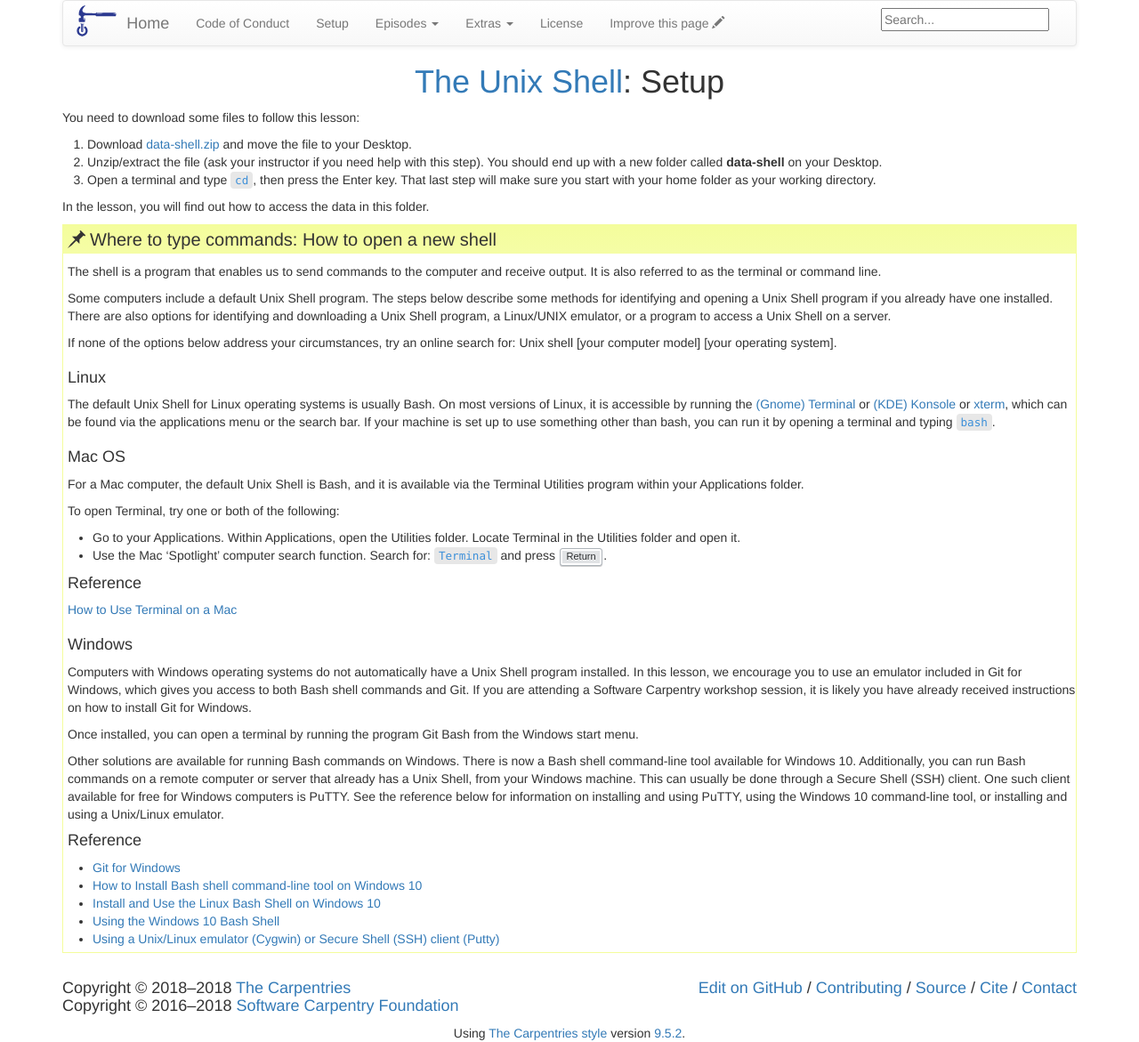
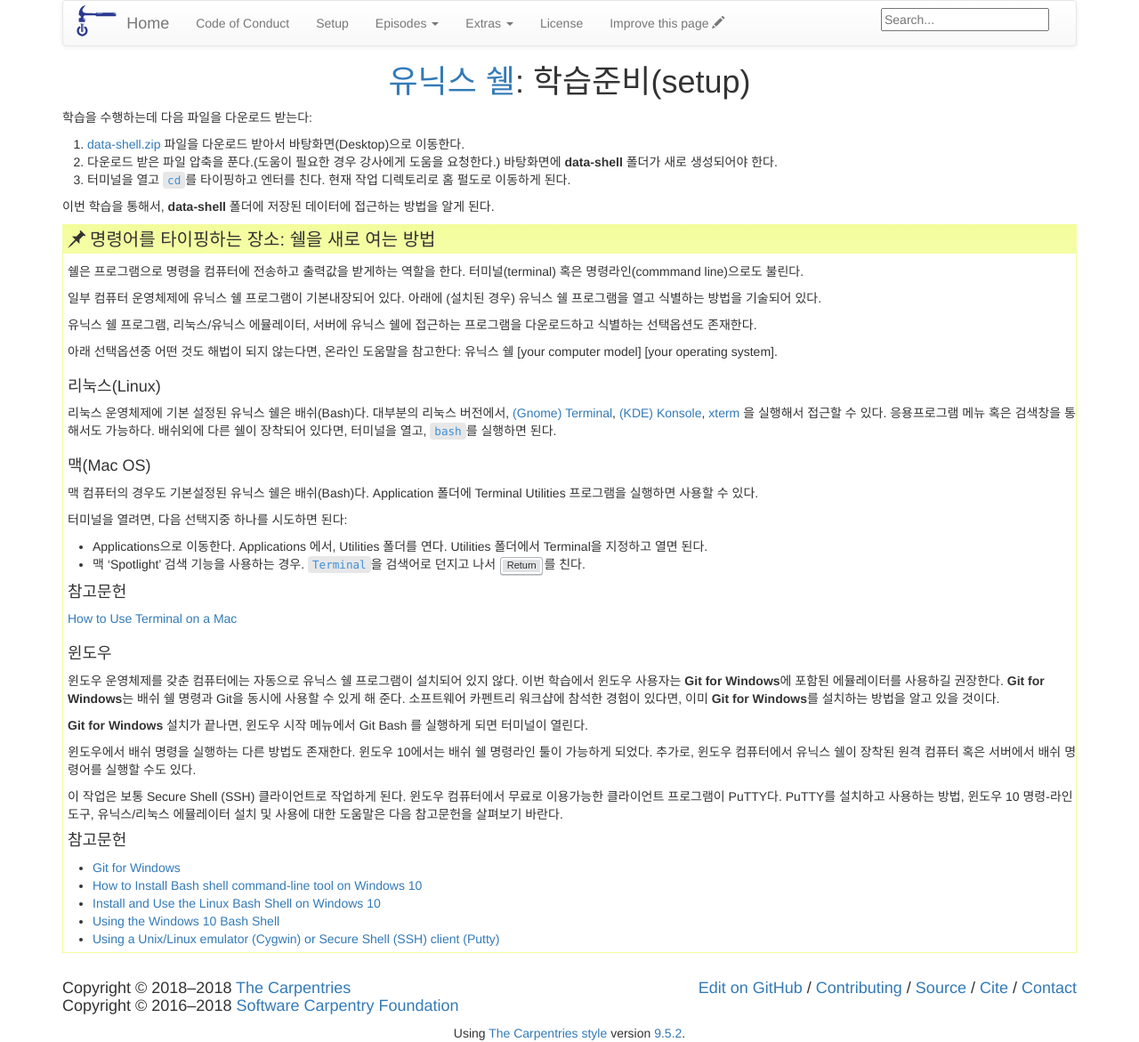
Before and after one commit to statkclee/shell-novice-kr, a Jekyll site: the page built from setup.md, in a window 1280 px wide. Shown: the whole page at 89% size. Built offline with Jekyll 4.4.1, drawn with Linux system fonts in a browser that asks for light colours.

Commit message:
translated setup

```diff
--- a/_config.yml
+++ b/_config.yml
@@ -10,7 +10,7 @@
 carpentry: "swc"
 
 # Overall title for pages.
-title: "The Unix Shell"
+title: "유닉스 쉘"
 
 
 #------------------------------------------------------------
--- a/setup.md
+++ b/setup.md
@@ -1,62 +1,68 @@
 ---
 layout: page
-title: Setup
+title: 학습준비(setup)
 root: .
 ---
 
-You need to download some files to follow this lesson:
+학습을 수행하는데 다음 파일을 다운로드 받는다:
 
-1. Download [data-shell.zip]({{ page.root }}/data/data-shell.zip) and move the file to your Desktop.
-2. Unzip/extract the file (ask your instructor if you need help with this step). You should end up with a new folder called **data-shell** on your Desktop.
-3. Open a terminal and type `cd`, then press the Enter key. That last step will make sure you start with your home folder as your working directory.
+1. [data-shell.zip]({{ page.root }}/data/data-shell.zip) 파일을 다운로드 받아서 바탕화면(Desktop)으로 이동한다.
+2. 다운로드 받은 파일 압축을 푼다.(도움이 필요한 경우 강사에게 도움을 요청한다.) 바탕화면에 **data-shell** 폴더가 새로 생성되어야 한다.
+3. 터미널을 열고 `cd`를 타이핑하고 엔터를 친다. 현재 작업 디렉토리로 홈 펄도로 이동하게 된다.
 
-In the lesson, you will find out how to access the data in this folder.
+이번 학습을 통해서, **data-shell** 폴더에 저장된 데이터에 접근하는 방법을 알게 된다.
 
-> ## Where to type commands: How to open a new shell
-> The shell is a program that enables us to send commands to the computer and receive output. It is also referred to as the terminal or command line.
+
+> ## 명령어를 타이핑하는 장소: 쉘을 새로 여는 방법
+> 쉘은 프로그램으로 명령을 컴퓨터에 전송하고 출력값을 받게하는 역할을 한다.
+> 터미널(terminal) 혹은 명령라인(commmand line)으로도 불린다.
 >
-> Some computers include a default Unix Shell program.
-> The steps below describe some methods for identifying and opening a Unix Shell program if you already have one installed.
-> There are also options for identifying and downloading a Unix Shell program, a Linux/UNIX emulator, or a program to access a Unix Shell on a server.
+> 일부 컴퓨터 운영체제에 유닉스 쉘 프로그램이 기본내장되어 있다.
+> 아래에 (설치된 경우) 유닉스 쉘 프로그램을 열고 식별하는 방법을 기술되어 있다.
 >
-> If none of the options below address your circumstances, try an online search for: Unix shell [your computer model] [your operating system].
+> 유닉스 쉘 프로그램, 리눅스/유닉스 에뮬레이터, 서버에 유닉스 쉘에 접근하는 프로그램을 다운로드하고 식별하는 선택옵션도 존재한다.
 >
-> ### Linux
-> The default Unix Shell for Linux operating systems is usually Bash.
-> On most versions of Linux, it is accessible by running the [(Gnome) Terminal](https://help.gnome.org/users/gnome-terminal/stable/)
-> or [(KDE) Konsole](https://konsole.kde.org/)
-> or [xterm](https://en.wikipedia.org/wiki/Xterm),
-> which can be found via the applications menu or the search bar.
-> If your machine is set up to use something other than bash, you can run it by opening a terminal and typing `bash`.
+> 아래 선택옵션중 어떤 것도 해법이 되지 않는다면, 온라인 도움말을 참고한다: 유닉스 쉘 [your computer model] [your operating system].
 >
-> ### Mac OS
-> For a Mac computer, the default Unix Shell is Bash,
-> and it is available via the Terminal Utilities program within your Applications folder.
+> ### 리눅스(Linux)
+> 리눅스 운영체제에 기본 설정된 유닉스 쉘은 배쉬(Bash)다.
+> 대부분의 리눅스 버전에서, [(Gnome) Terminal](https://help.gnome.org/users/gnome-terminal/stable/),
+> [(KDE) Konsole](https://konsole.kde.org/),
+> [xterm](https://en.wikipedia.org/wiki/Xterm) 을 실행해서 접근할 수 있다.
+> 응용프로그램 메뉴 혹은 검색창을 통해서도 가능하다.
+> 배쉬외에 다른 쉘이 장착되어 있다면, 터미널을 열고, `bash`를 실행하면 된다.
 >
-> To open Terminal, try one or both of the following:
-> * Go to your Applications. Within Applications, open the Utilities folder. Locate Terminal in the Utilities folder and open it.
-> * Use the Mac ‘Spotlight’ computer search function. Search for: `Terminal` and press <kbd>Return</kbd>.
 >
-> #### Reference
+> ### 맥(Mac OS)
+> 맥 컴퓨터의 경우도 기본설정된 유닉스 쉘은 배쉬(Bash)다.
+> Application 폴더에 Terminal Utilities 프로그램을 실행하면 사용할 수 있다.
+>
+> 터미널을 열려면, 다음 선택지중 하나를 시도하면 된다:
+>
+> * Applications으로 이동한다. Applications 에서, Utilities 폴더를 연다. Utilities 폴더에서 Terminal을 지정하고 열면 된다.
+> * 맥 ‘Spotlight’ 검색 기능을 사용하는 경우. `Terminal`을 검색어로 던지고 나서 <kbd>Return</kbd>를 친다.
+>
+> #### 참고문헌
 > [How to Use Terminal on a Mac](http://www.macworld.co.uk/feature/mac-software/how-use-terminal-on-mac-3608274/)
 >
-> ### Windows
-> Computers with Windows operating systems do not automatically have a Unix Shell program installed.
-> In this lesson, we encourage you to use an emulator included in Git for Windows,
-> which gives you access to both Bash shell commands and Git.
-> If you are attending a Software Carpentry workshop session, it is likely you have already received instructions on how to install Git for Windows.
+> ### 윈도우
+> 윈도우 운영체제를 갖춘 컴퓨터에는 자동으로 유닉스 쉘 프로그램이 설치되어 있지 않다.
+> 이번 학습에서 윈도우 사용자는 **Git for Windows**에 포함된 에뮬레이터를 사용하길 권장한다.
+> **Git for Windows**는 배쉬 쉘 명령과 Git을 동시에 사용할 수 있게 해 준다.
+> 소프트웨어 카펜트리 워크샵에 참석한 경험이 있다면, 이미 **Git for Windows**를 설치하는 방법을 알고 있을 것이다.
 >
-> Once installed, you can open a terminal by running the program Git Bash from the Windows start menu.
+> **Git for Windows** 설치가 끝나면, 윈도우 시작 메뉴에서 Git Bash 를 실행하게 되면 터미널이 열린다.
 >
-> Other solutions are available for running Bash commands on Windows.
-> There is now a Bash shell command-line tool available for Windows 10.
-> Additionally, you can run Bash commands on a remote computer or server that already has a Unix Shell, from your Windows machine.
-> This can usually be done through a Secure Shell (SSH) client.
-> One such client available for free for Windows computers is PuTTY.
-> See the reference below for information on installing and using PuTTY,
-> using the Windows 10 command-line tool, or installing and using a Unix/Linux emulator.
 >
-> #### Reference
+> 윈도우에서 배쉬 명령을 실행하는 다른 방법도 존재한다.
+> 윈도우 10에서는 배쉬 쉘 명령라인 툴이 가능하게 되었다.
+> 추가로, 윈도우 컴퓨터에서 유닉스 쉘이 장착된 원격 컴퓨터 혹은 서버에서 배쉬 명령어를 실행할 수도 있다.
+>
+> 이 작업은 보통 Secure Shell (SSH) 클라이언트로 작업하게 된다.
+> 윈도우 컴퓨터에서 무료로 이용가능한 클라이언트 프로그램이 PuTTY다.
+> PuTTY를 설치하고 사용하는 방법, 윈도우 10 명령-라인 도구, 유닉스/리눅스 에뮬레이터 설치 및 사용에  대한 도움말은 다음 참고문헌을 살펴보기 바란다.
+>
+> #### 참고문헌
 > * [Git for Windows](https://git-for-windows.github.io/)
 > * [How to Install Bash shell command-line tool on Windows 10](https://www.windowscentral.com/how-install-bash-shell-command-line-windows-10)
 > * [Install and Use the Linux Bash Shell on Windows 10](https://www.howtogeek.com/249966/how-to-install-and-use-the-linux-bash-shell-on-windows-10/)
```
